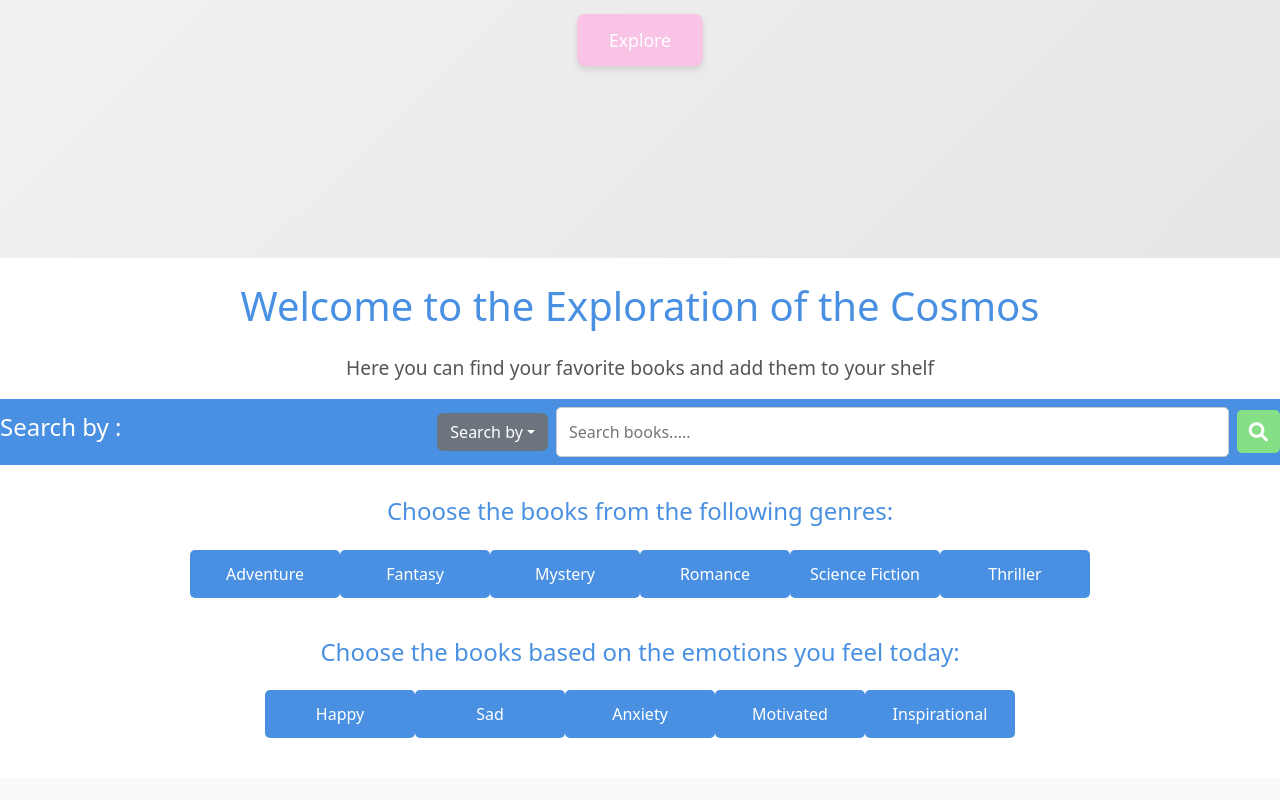
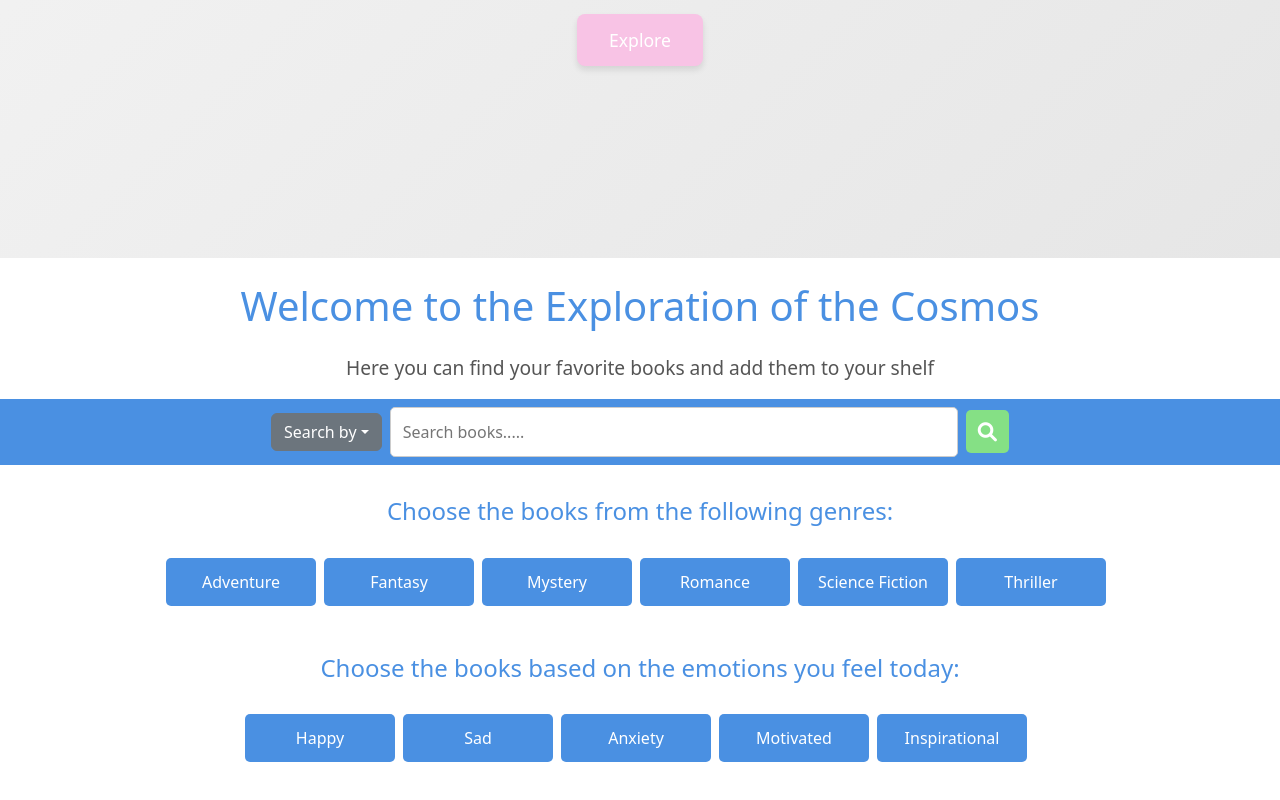
Before and after one commit to RuSapkal69/BOOKIFIED, a React (Vite) app: page / in a window 1280 px wide. Shown: the part 542-1342 px from the top of the page. Built offline with nearby package versions, Linux system fonts and the light colour scheme; a web font is replaced by a local one.

Commit message:
Optimize the project 1

```diff
--- a/src/Components/Home.css
+++ b/src/Components/Home.css
@@ -36,14 +36,6 @@ p {
   color: #fff;
 }
 
-.navbar .navbar-title {
-  flex: 1;
-  text-align: left;
-  font-size: 1.5rem;
-  color: #fff;
-  margin-right: 1rem;
-}
-
 .search-container {
   flex: 2;
   display: flex;
@@ -58,7 +50,7 @@ p {
   font-size: 1rem;
   border: 1px solid #ccc;
   border-radius: 5px;
-  flex: 1;
+  flex: 0.5;
   min-width: 200px;
 }
 
@@ -91,21 +83,26 @@ p {
   padding: 0.75rem;
   width: 150px;
   text-overflow: ellipsis;
-  overflow: hidden;
+  overflow:inherit;
   white-space: nowrap;
   background-color: #4a90e2;
   color: #fff;
   border: none;
   border-radius: 5px;
   cursor: pointer;
-  margin: 0.5rem auto;
+  margin: 1rem auto;
   font-size: 1rem;
   transition: transform 0.3s ease, background-color 0.3s ease;
   display: inline-block;
   vertical-align: middle;
+  margin-right: 0.5rem;
+
+}
+.sad:hover {
+  background-color: red !important;
 }
 
-.emotion-button.sad {
+.sad:active{
   background-color: red;
 }
 
@@ -122,8 +119,8 @@ p {
 }
 
 .genre-button:hover, .emotion-button:hover {
-  background-color: #357ab8;
-  transform: translateY(-3px);
+  transform: translateY(-3px) scale(0.98);
+  color: black;
 }
 
 /* Responsive Design */
--- a/src/Components/Home.jsx
+++ b/src/Components/Home.jsx
@@ -48,7 +48,6 @@ const Home = () => {
       <p>Here you can find your favorite books and add them to your shelf</p>
 
       <nav className="navbar">
-        <h1 className="navbar-title">Search by :</h1>
         <div className="search-container">
         <DropdownButton
             id="dropdown-basic-button"
@@ -92,7 +91,7 @@ const Home = () => {
       <div className='emotion-container'>
         <h2>Choose the books based on the emotions you feel today:</h2>
         <button className="emotion-button" onClick={() => handleSearch('happy', 'emotion')}>Happy</button>
-        <button className="emotion-button" onClick={() => handleSearch('sad', 'emotion')}>Sad</button>
+        <button className="emotion-button sad" onClick={() => handleSearch('sad', 'emotion')}>Sad</button>
         <button className="emotion-button" onClick={() => handleSearch('anxiety', 'emotion')}>Anxiety</button>
         <button className="emotion-button" onClick={() => handleSearch('motivated', 'emotion')}>Motivated</button>
         <button className="emotion-button" onClick={() => handleSearch('inspirational', 'emotion')}>Inspirational</button>
```
